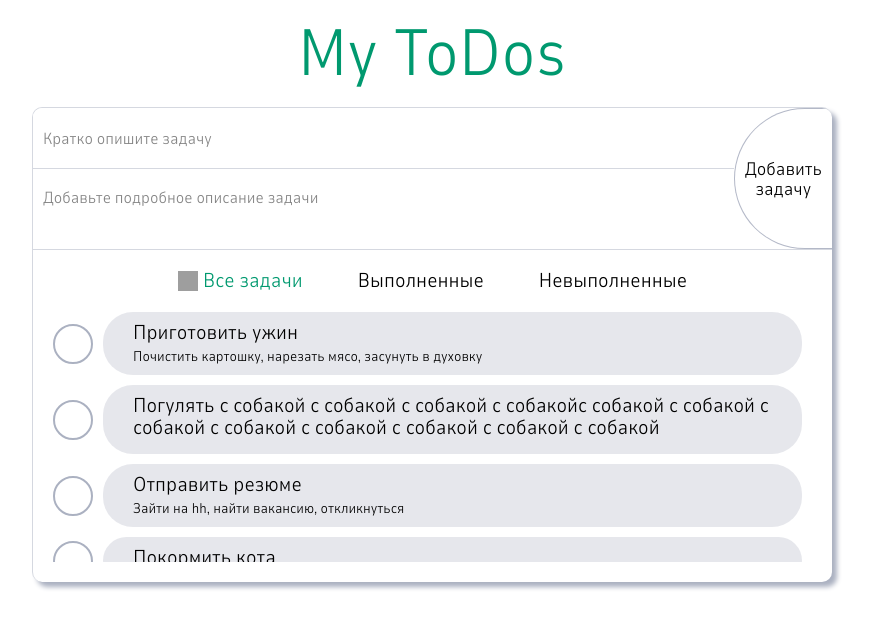
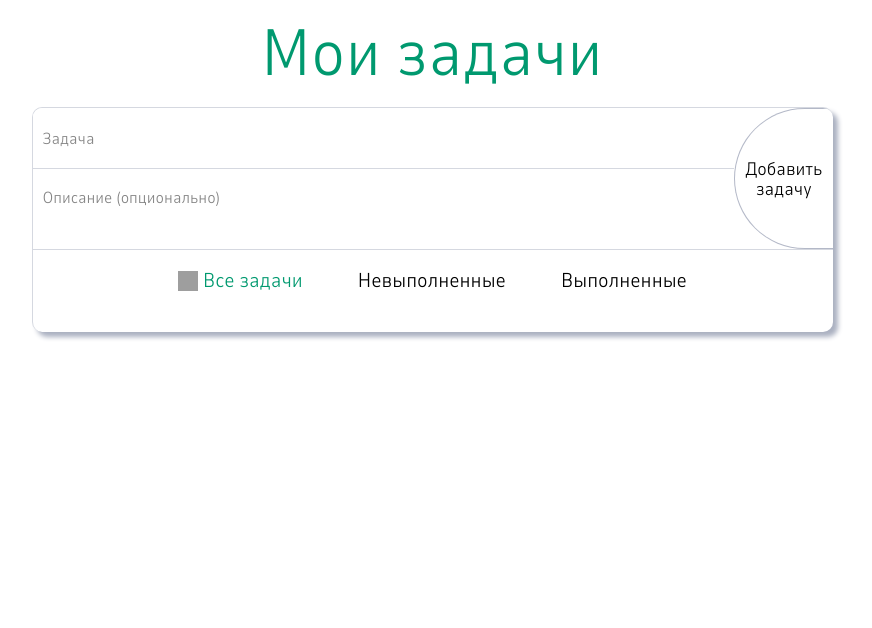
Before and after one commit to dariarus/todo-or-not-todo, a React (Create React App) app: page / in a window 1280 px wide. Shown: the top 628 px of the page, without its empty margins (208-1080 px from the left). Built offline with nearby package versions, Linux system fonts and the light colour scheme; grey boxes are pictures that could not be loaded.

Commit message:
feature: Настроить отображение активной радио-кнопки. Настроить логику добавления новой задачи и очистку полей ввода

```diff
--- a/src/components/add-task-form/add-task-form.tsx
+++ b/src/components/add-task-form/add-task-form.tsx
@@ -1,20 +1,57 @@
-import React, {FunctionComponent} from 'react';
+import React, {ChangeEvent, MouseEvent, FunctionComponent, useState, MouseEventHandler, FormEvent} from 'react';
 
 import addTaskFormStyles from './add-task-form.module.css';
 
-export const AddTaskForm: FunctionComponent = () => {
+import {IInputsValuesState} from '../../services/types/state';
+
+import {inputsValuesInitialState} from '../../utils/constants';
+import {TAddTasksForm} from '../../services/types/props';
+
+export const AddTaskForm: FunctionComponent<TAddTasksForm> = (props) => {
+  const [inputsValues, setInputsValues] = useState<IInputsValuesState>(inputsValuesInitialState);
+
   return (
-    <form className={addTaskFormStyles.form}>
+    <form className={addTaskFormStyles.form}
+          onChange={(e: FormEvent<HTMLFormElement>) => {
+            e.preventDefault();
+          }}
+    >
       <div className={addTaskFormStyles['form__input-wrap']}>
         <input type="text"
-               placeholder="Кратко опишите задачу"
-               className={`${addTaskFormStyles.input} ${addTaskFormStyles['text-input']}`}/>
-        {/*<div className={`${addTaskFormStyles['text-area-wrap']}`}>*/}
-          <textarea placeholder="Добавьте подробное описание задачи"
-                    className={` ${addTaskFormStyles['text-area']}`}/>
-        {/*</div>*/}
+               value={inputsValues.textInputValue}
+               placeholder="Задача"
+               className={`${addTaskFormStyles.input} ${addTaskFormStyles['text-input']}`}
+               onChange={(e: ChangeEvent<HTMLInputElement>) => {
+                 setInputsValues({
+                   ...inputsValues,
+                   textInputValue: e.target.value
+                 })
+               }}
+        />
+        <textarea value={inputsValues.textAreaValue}
+                  placeholder="Описание (опционально)"
+                  className={addTaskFormStyles['text-area']}
+                  onChange={(e: ChangeEvent<HTMLTextAreaElement>) => {
+                    setInputsValues({
+                      ...inputsValues,
+                      textAreaValue: e.target.value
+                    })
+                  }}
+        />
       </div>
-      <button className={addTaskFormStyles.button}>Добавить<br/>задачу</button>
+      <button className={addTaskFormStyles.button}
+              onClick={(e: MouseEvent<HTMLButtonElement>) => {
+                e.preventDefault();
+                props.onAddTask({
+                  name: inputsValues.textInputValue,
+                  description: inputsValues.textAreaValue ? inputsValues.textAreaValue : undefined,
+                  isDone: false
+                });
+                setInputsValues(inputsValuesInitialState);
+              }}
+      >
+        Добавить<br/>задачу
+      </button>
     </form>
   )
 }
--- a/src/components/app/app.module.css
+++ b/src/components/app/app.module.css
@@ -5,10 +5,11 @@
   align-items: center;
   margin: 0 auto;
   padding-top: 20px;
-  max-width: 800px;
+  width: 800px;
 }
 
 .todos-board {
+  width: 100%;
   border-top: 1px solid rgba(171, 177, 193, .5); /* #abb1c1 */
   border-left: 1px solid rgba(171, 177, 193, .5);
   border-radius: 10px;
--- a/src/components/app/app.tsx
+++ b/src/components/app/app.tsx
@@ -1,30 +1,63 @@
-import React from 'react';
+import React, {useState} from 'react';
 
 import appStyles from './app.module.css';
 
 import {AddTaskForm} from '../add-task-form/add-task-form';
 import {Task} from '../task/task';
-
-import {mockTasksArray} from '../../utils/constants';
 import {RadioButton} from '../radio-button/radio-button';
 
+import {radioButtonsInitialState} from '../../utils/constants';
+
+import {IRadioButtonsState} from '../../services/types/state';
+import {TTask} from '../../services/types/props';
+
 function App() {
+  const [radioButtons, setRadioButtons] = useState<IRadioButtonsState>(radioButtonsInitialState);
+  const [tasksArray, setTasksArray] = useState<Array<TTask>>([]);
+
+  const handleSetTasksArray = (task: TTask) => {
+    let copiedTasks = [...tasksArray];
+    copiedTasks.push(task);
+    setTasksArray(copiedTasks);
+  }
+
   return (
     <div className={appStyles.main}>
-      <h1 className={appStyles['todos-board__heading']}>My ToDos</h1>
+      <h1 className={appStyles['todos-board__heading']}>Мои задачи</h1>
       <div className={appStyles['todos-board']}>
-        <AddTaskForm/>
+        <AddTaskForm tasksArray={tasksArray} onAddTask={handleSetTasksArray}/>
         <div className={appStyles['todos-board__tasks-wrap']}>
           <div className={appStyles['radio-button-wrap']}>
-            <RadioButton label="Все задачи" value="all" checked={true} onClickRadio={() => console.log('hi')}/>
-            <RadioButton label="Выполненные" value="done" checked={false} onClickRadio={() => console.log('hi')}/>
-            <RadioButton label="Невыполненные" value="todo" checked={false} onClickRadio={() => console.log('hi')}/>
+            <RadioButton label="Все задачи" value="all" checked={radioButtons.allIsChecked}
+                         onClickRadio={() => {
+                           setRadioButtons({
+                             allIsChecked: true,
+                             undoneIsChecked: false,
+                             doneIsChecked: false
+                           })
+                         }}/>
+            <RadioButton label="Невыполненные" value="undone" checked={radioButtons.undoneIsChecked}
+                         onClickRadio={() => {
+                           setRadioButtons({
+                             allIsChecked: false,
+                             undoneIsChecked: true,
+                             doneIsChecked: false
+                           })
+                         }}/>
+            <RadioButton label="Выполненные" value="done" checked={radioButtons.doneIsChecked}
+                         onClickRadio={() => {
+                           setRadioButtons({
+                             allIsChecked: false,
+                             undoneIsChecked: false,
+                             doneIsChecked: true
+                           })
+                         }}/>
           </div>
           <div className={appStyles['todos-board__scroll-wrap']}>
             {
-              mockTasksArray.map((task, index) => (
+              tasksArray.map((task, index) => (
                 <Task key={index} name={task.name} description={task.description} isDone={task.isDone}/>
-              ))
+              )).reverse()
             }
           </div>
         </div>
--- a/src/components/radio-button/radio-button.module.css
+++ b/src/components/radio-button/radio-button.module.css
@@ -32,6 +32,7 @@
   font-size: 20px;
   line-height: 22px;
   color: #000;
+  cursor: pointer;
 }
 
 .input:checked + .input__label { /* + выбирает элементы-соседи на том же уровне вложенности */
--- /dev/null
+++ b/src/services/types/state.ts
@@ -0,0 +1,10 @@
+export interface IRadioButtonsState {
+  allIsChecked: boolean,
+  undoneIsChecked: boolean,
+  doneIsChecked: boolean
+}
+
+export interface IInputsValuesState {
+  textInputValue: string,
+  textAreaValue: string
+}
--- a/src/utils/constants.ts
+++ b/src/utils/constants.ts
@@ -1,42 +1,10 @@
-export const mockTasksArray = [
-  {
-    name: 'Приготовить ужин',
-    description: 'Почистить картошку, нарезать мясо, засунуть в духовку',
-    isDone: false
-  },
-  {
-    name: 'Погулять с собакой с собакой с собакой с собакойс собакой с собакой с собакой с собакой с собакой с собакой с собакой с собакой',
-    description: undefined,
-    isDone: false
-  },
-  {
-    name: 'Отправить резюме',
-    description: 'Зайти на hh, найти вакансию, откликнуться',
-    isDone: true
-  },
-  {
-    name: 'Покормить кота',
-    description: undefined,
-    isDone: true
-  },
-  {
-    name: 'Покормить кота',
-    description: undefined,
-    isDone: true
-  },
-  {
-    name: 'Покормить кота',
-    description: undefined,
-    isDone: true
-  },
-  {
-    name: 'Покормить кота',
-    description: undefined,
-    isDone: true
-  },
-  {
-    name: 'Покормить кота',
-    description: undefined,
-    isDone: true
-  },
-]
+export const radioButtonsInitialState = {
+  allIsChecked: true,
+  undoneIsChecked: false,
+  doneIsChecked: false
+};
+
+export const inputsValuesInitialState = {
+  textInputValue: '',
+  textAreaValue: ''
+};
```
Also changed, not shown: src/services/types/props.ts (+7 -1 lines).
